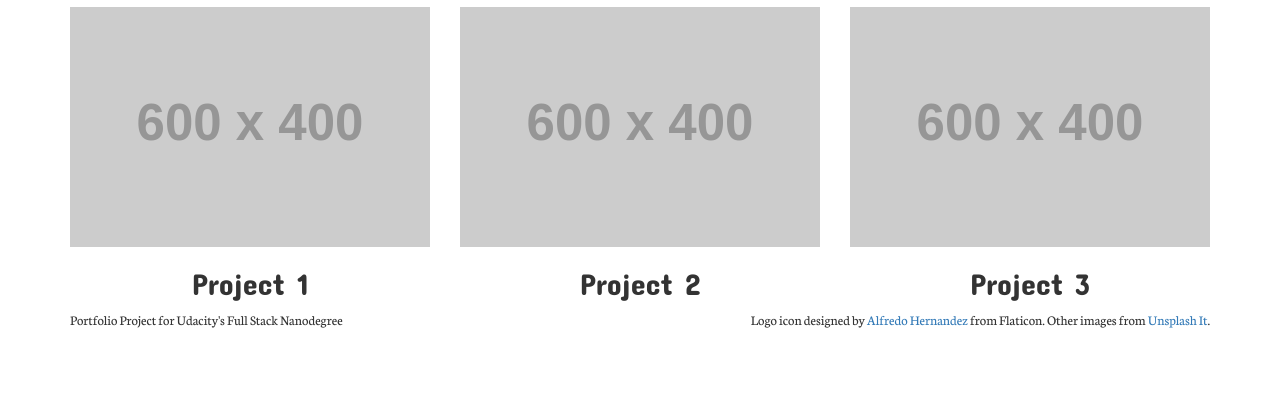
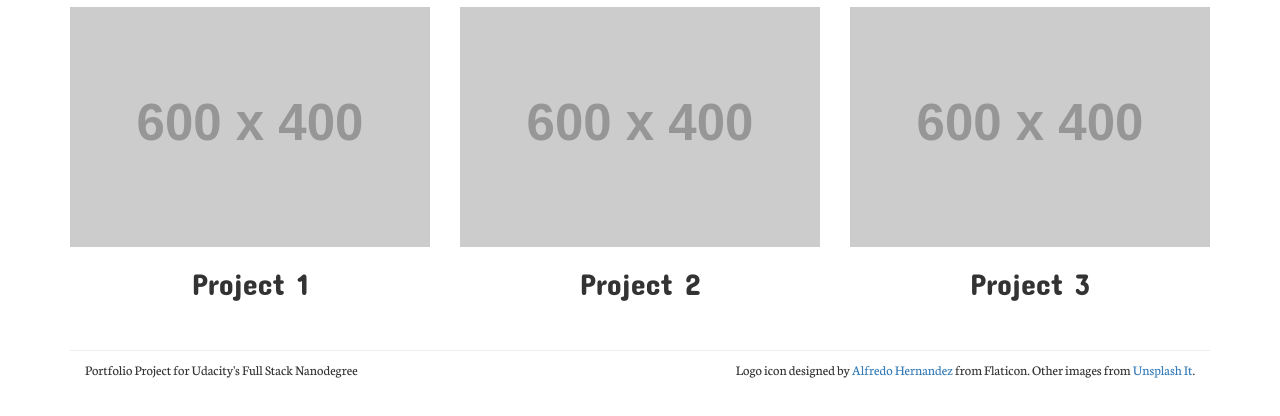
Before and after one commit to byanofsky/portfolio-udacity, a website: page src/index.html in a window 1280 px wide. Shown: the part 318-734 px from the top of the page. Drawn offline with Linux system fonts and the light colour scheme; files that its build step writes are made by us from their sources; placeholder pictures from the web are drawn by us.

Commit message:
add page footer styling

```diff
--- a/src/css/main.css
+++ b/src/css/main.css
@@ -16,3 +16,9 @@ h6,
 .h6 {
     font-family: 'Concert One', sans-serif;
 }
+
+.page-footer {
+    padding-top: 9px;
+    margin: 40px 0 20px;
+    border-top: 1px solid #eee;
+}
```
